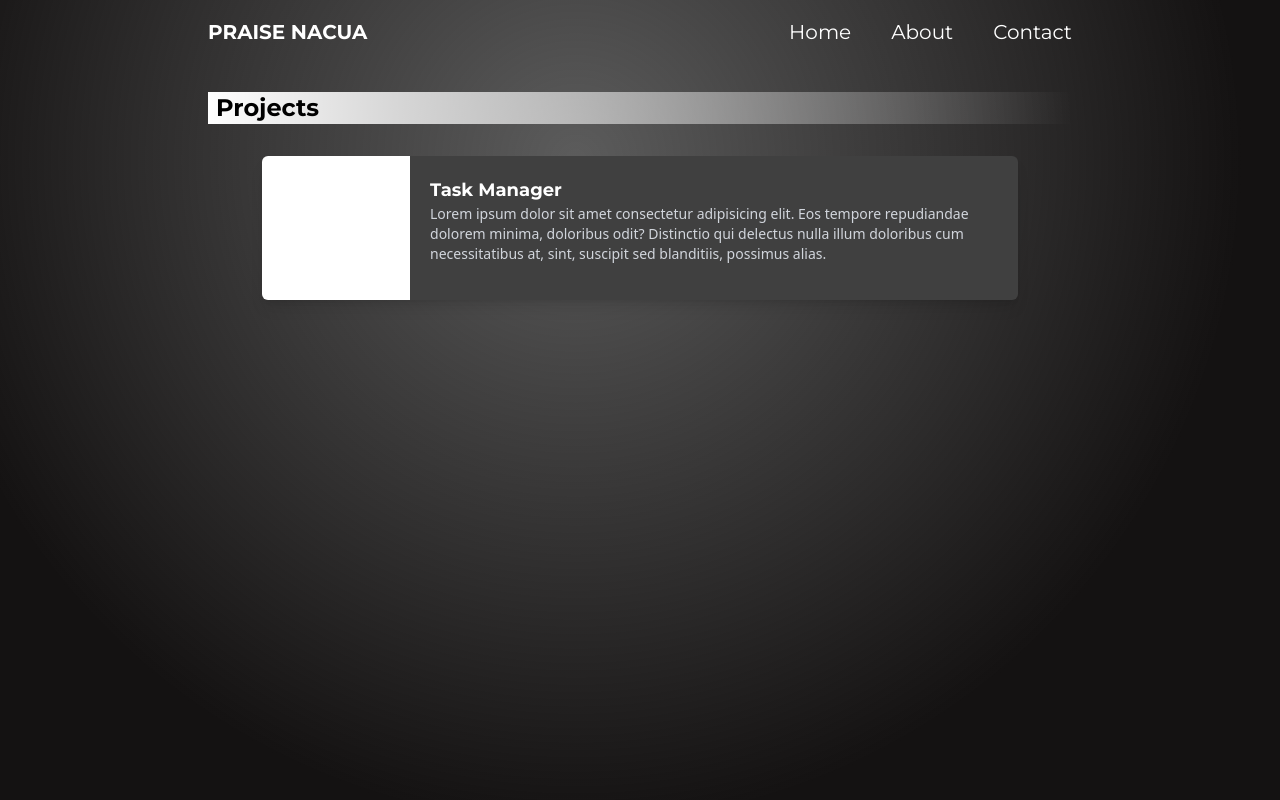
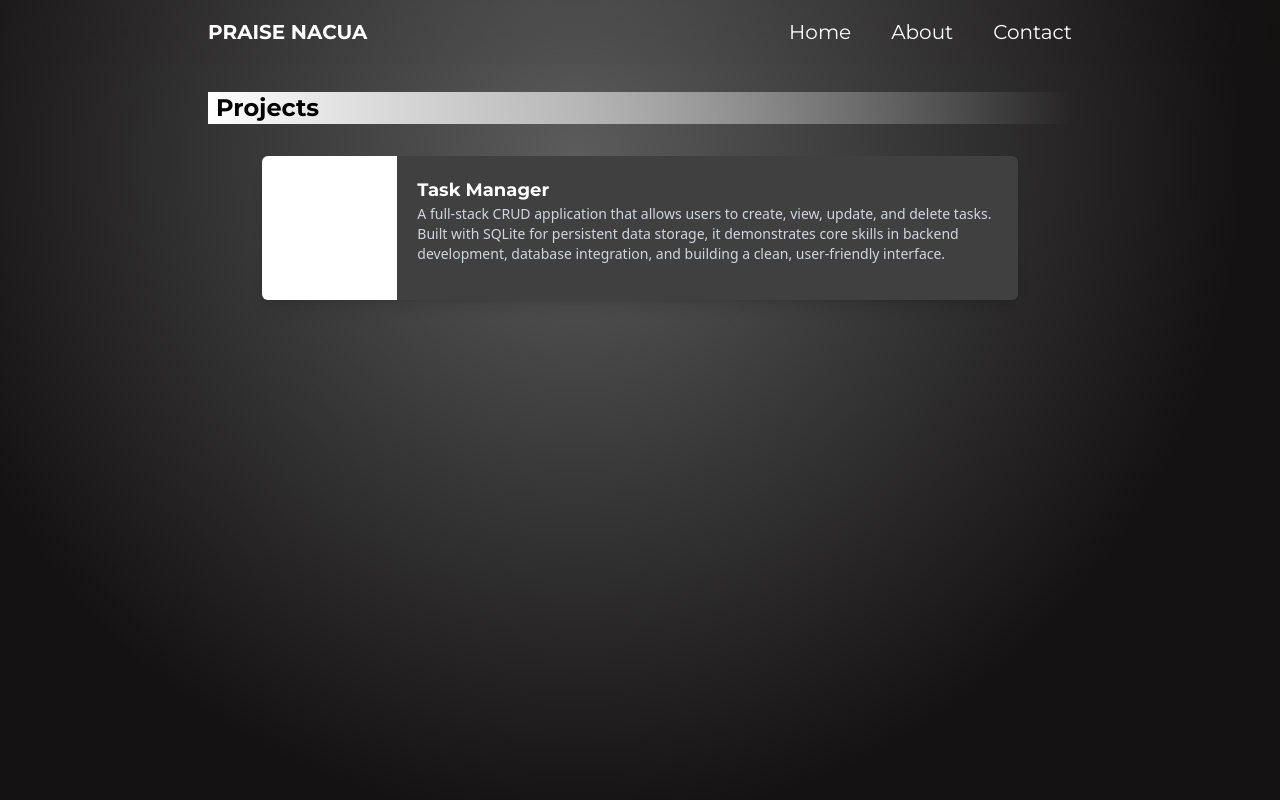
Before and after one commit to Just-Pyro/My-Portfolio, a React (Vite) app: page /My-Portfolio/projects in a window 1280 px wide. Shown: the top 800 px of the page. Built offline with nearby package versions, Linux system fonts and the light colour scheme.

Commit message:
- UI Styling fix - Auto scrolling - Added official brief description to first Project "Task Manager"

```diff
--- a/src/Pages/Home.tsx
+++ b/src/Pages/Home.tsx
@@ -1,4 +1,4 @@
-import { Link } from "react-router-dom";
+import { HashLink } from "react-router-hash-link";
 import profile from "../assets/img/portfolio-pic.png";
 import cat from "../assets/gif/cat-programmer.gif";
 import { FontAwesomeIcon } from "@fortawesome/react-fontawesome";
@@ -48,9 +48,13 @@ const Home = () => {
           </div>
         </div>
         <div className="call-to-action">
-          <Link to="/projects" className="button cta-button">
+          <HashLink
+            smooth
+            to="/projects#start-top-ref"
+            className="button cta-button"
+          >
             See my Work <FontAwesomeIcon icon={faArrowRight} />
-          </Link>
+          </HashLink>
         </div>
 
         <div className="skills montserrat-regular">
--- a/src/Pages/Projects.tsx
+++ b/src/Pages/Projects.tsx
@@ -1,4 +1,10 @@
+import { useEffect } from "react";
+
 const Projects = () => {
+  useEffect(() => {
+    window.scrollTo(0, 0);
+  });
+
   return (
     <>
       <div className="content-wrapper projects">
@@ -14,10 +20,11 @@ const Projects = () => {
             <div className="brief-description">
               <p className="project-title montserrat-regular">Task Manager</p>
               <div className="project-text">
-                Lorem ipsum dolor sit amet consectetur adipisicing elit. Eos
-                tempore repudiandae dolorem minima, doloribus odit? Distinctio
-                qui delectus nulla illum doloribus cum necessitatibus at, sint,
-                suscipit sed blanditiis, possimus alias.
+                A full-stack CRUD application that allows users to create, view,
+                update, and delete tasks. Built with SQLite for persistent data
+                storage, it demonstrates core skills in backend development,
+                database integration, and building a clean, user-friendly
+                interface.
               </div>
             </div>
           </a>
--- a/src/index.css
+++ b/src/index.css
@@ -5,7 +5,7 @@
 @layer components {
   /* Home */
   .main-navbar {
-    @apply items-center flex justify-between px-52 h-16 text-xl sticky top-0 hover:backdrop-blur-2xl transition-all ease-in-out;
+    @apply items-center flex justify-between px-52 h-16 text-xl sticky top-0 backdrop-blur-2xl transition-all ease-in-out z-50;
   }
 
   .logo {
```
